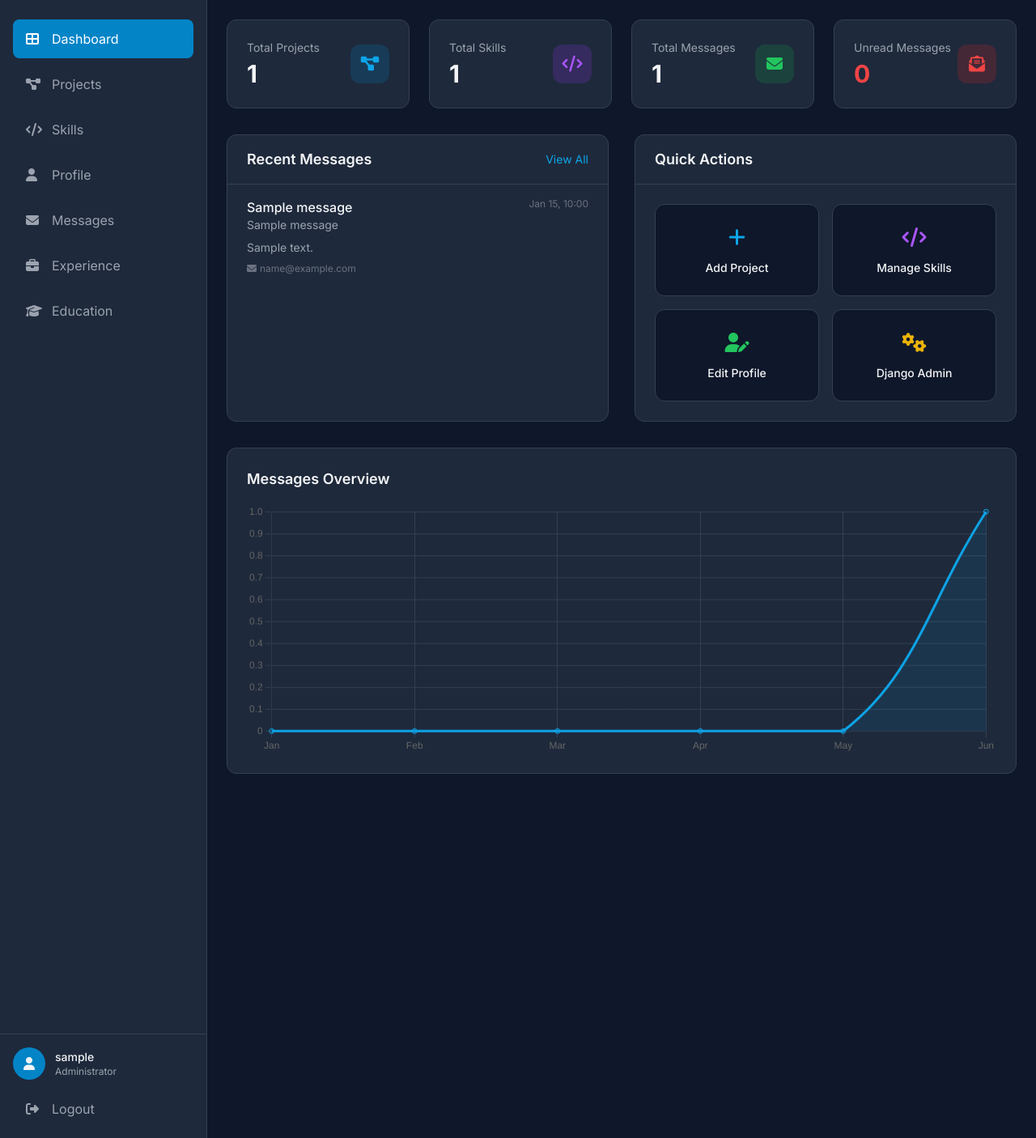
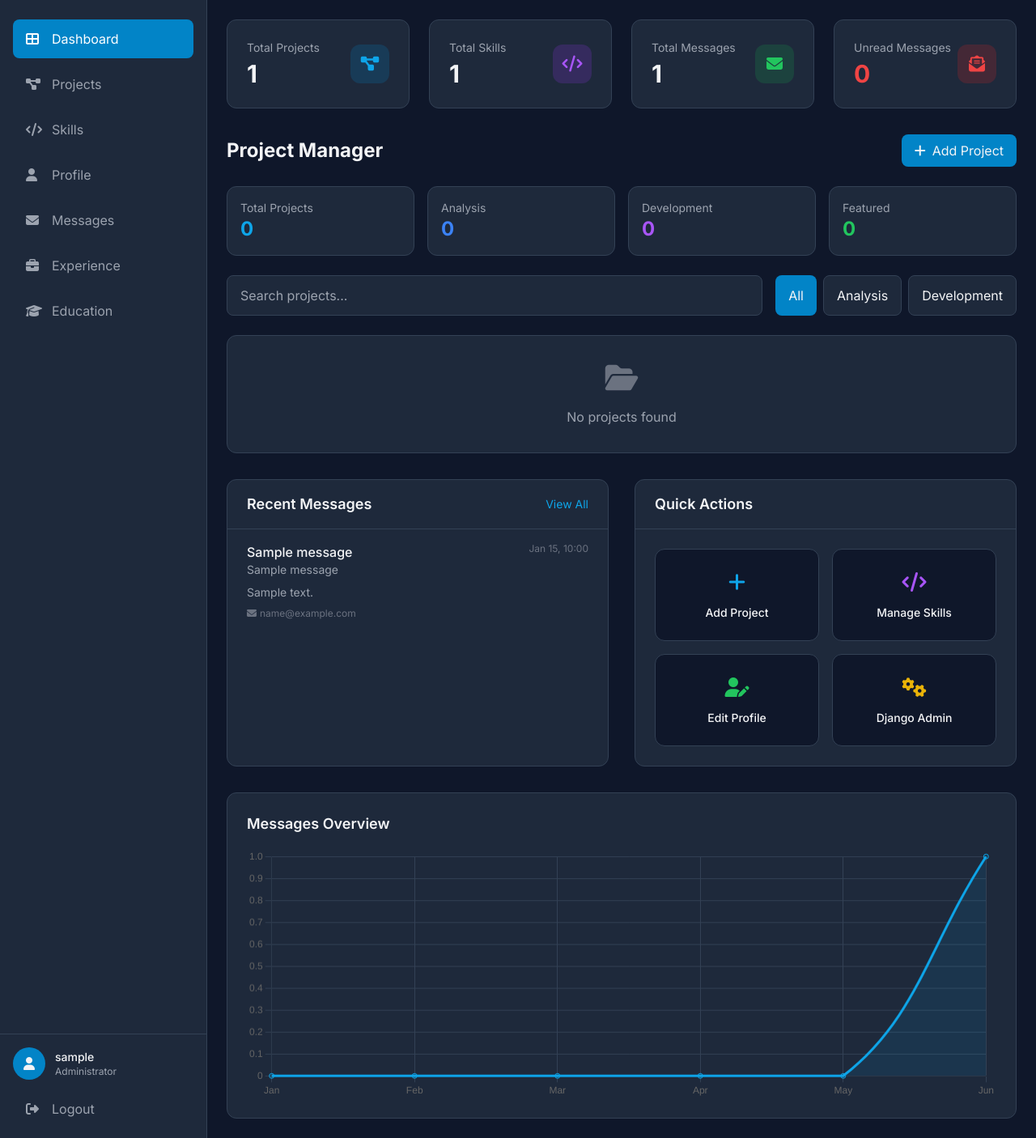
Before and after one commit to Madhiniganeshreddy123/portfolio, a Django app: page /accounts/dashboard/ in a window 1280 px wide. Shown: the part 64-1470 px from the top of the page at 81% size. Run offline with Django 5.2, Linux system fonts and the light colour scheme; a user stored in the database is signed in; tables that the repository leaves empty hold one stand-in row (values such as "Sample post"); some libraries are stand-ins or nearby versions.

Commit message:
Add REST API and React-like project dashboard with drag-drop reorder

```diff
--- a/core/views.py
+++ b/core/views.py
@@ -10,7 +10,12 @@ from django.contrib import messages
 from django.core.mail import send_mail
 from django.conf import settings
 from django.http import HttpResponse
+from django.db.models import F
+from rest_framework import viewsets, status
+from rest_framework.decorators import action
+from rest_framework.response import Response
 from .models import Profile, SkillCategory, Project, Experience, Education, Message
+from .serializers import ProjectSerializer, ProjectListSerializer
 
 
 class HomeView(TemplateView):
@@ -90,3 +95,20 @@ class ContactView(TemplateView):
             request, "Thank you for your message! I will get back to you soon."
         )
         return redirect("home")
+
+
+class ProjectViewSet(viewsets.ModelViewSet):
+    queryset = Project.objects.all().order_by("order")
+    serializer_class = ProjectSerializer
+
+    def get_serializer_class(self):
+        if self.action == "list":
+            return ProjectListSerializer
+        return ProjectSerializer
+
+    @action(detail=False, methods=["post"])
+    def reorder(self, request):
+        order_list = request.data.get("order", [])
+        for idx, project_id in enumerate(order_list):
+            Project.objects.filter(id=project_id).update(order=idx)
+        return Response({"status": "success"})
--- a/portfolio/urls.py
+++ b/portfolio/urls.py
@@ -5,6 +5,7 @@ from django.conf.urls.static import static
 
 urlpatterns = [
     path("admin/", admin.site.urls),
+    path("api/", include("core.api_urls")),
     path("", include("core.urls")),
     path("accounts/", include("accounts.urls")),
 ]
--- a/requirements.txt
+++ b/requirements.txt
@@ -5,3 +5,5 @@ python-dotenv>=1.0,<2.0
 Pillow>=10.0,<11.0
 dj-database-url>=2.0,<3.0
 psycopg[binary]>=3.0,<4.0
+djangorestframework>=3.14,<4.0
+django-cors-headers>=4.0,<5.0
--- /dev/null
+++ b/static/js/project-dashboard.js
@@ -0,0 +1,483 @@
+const API_BASE = '/api';
+
+class ProjectDashboard {
+    constructor(containerId) {
+        this.container = document.getElementById(containerId);
+        this.projects = [];
+        this.editingId = null;
+        this.filterCategory = 'all';
+        this.searchQuery = '';
+        this.draggedItem = null;
+        this.init();
+    }
+
+    async init() {
+        await this.loadProjects();
+        this.render();
+    }
+
+    async loadProjects() {
+        try {
+            const response = await fetch(`${API_BASE}/projects/`);
+            this.projects = await response.json();
+        } catch (error) {
+            console.error('Error loading projects:', error);
+        }
+    }
+
+    async saveProject(formData) {
+        const method = this.editingId ? 'PUT' : 'POST';
+        const url = this.editingId ? `${API_BASE}/projects/${this.editingId}/` : `${API_BASE}/projects/`;
+
+        try {
+            const response = await fetch(url, {
+                method,
+                body: formData,
+                headers: {
+                    'X-CSRFToken': this.getCookie('csrftoken')
+                }
+            });
+
+            if (response.ok) {
+                await this.loadProjects();
+                this.editingId = null;
+                this.render();
+                this.showNotification(this.editingId ? 'Project updated!' : 'Project created!');
+            }
+        } catch (error) {
+            console.error('Error saving project:', error);
+        }
+    }
+
+    async deleteProject(id) {
+        if (!confirm('Are you sure you want to delete this project?')) return;
+
+        try {
+            await fetch(`${API_BASE}/projects/${id}/`, {
+                method: 'DELETE',
+                headers: {
+                    'X-CSRFToken': this.getCookie('csrftoken')
+                }
+            });
+            await this.loadProjects();
+            this.render();
+            this.showNotification('Project deleted!');
+        } catch (error) {
+            console.error('Error deleting project:', error);
+        }
+    }
+
+    async reorderProjects(newOrder) {
+        try {
+            await fetch(`${API_BASE}/projects/reorder/`, {
+                method: 'POST',
+                body: JSON.stringify({ order: newOrder }),
+                headers: {
+                    'Content-Type': 'application/json',
+                    'X-CSRFToken': this.getCookie('csrftoken')
+                }
+            });
+        } catch (error) {
+            console.error('Error reordering projects:', error);
+        }
+    }
+
+    getFilteredProjects() {
+        let filtered = [...this.projects];
+
+        if (this.filterCategory !== 'all') {
+            filtered = filtered.filter(p => p.category === this.filterCategory);
+        }
+
+        if (this.searchQuery) {
+            const query = this.searchQuery.toLowerCase();
+            filtered = filtered.filter(p =>
+                p.title.toLowerCase().includes(query) ||
+                p.tech_stack.toLowerCase().includes(query) ||
+                p.description.toLowerCase().includes(query)
+            );
+        }
+
+        return filtered;
+    }
+
+    render() {
+        const filtered = this.getFilteredProjects();
+
+        this.container.innerHTML = `
+            <div class="space-y-6">
+                ${this.renderHeader()}
+                ${this.renderForm()}
+                ${this.renderStats()}
+                ${this.renderFilters()}
+                ${this.renderProjectList(filtered)}
+            </div>
+        `;
+
+        this.attachEventListeners();
+    }
+
+    renderHeader() {
+        return `
+            <div class="flex items-center justify-between">
+                <h2 class="text-2xl font-bold">Project Manager</h2>
+                <button id="addProjectBtn" class="px-4 py-2 bg-primary-600 hover:bg-primary-700 rounded-lg transition-colors">
+                    <i class="fas fa-plus mr-2"></i>Add Project
+                </button>
+            </div>
+        `;
+    }
+
+    renderForm() {
+        const project = this.editingId ? this.projects.find(p => p.id === this.editingId) : null;
+
+        return `
+            <div id="projectForm" class="${this.editingId ? 'block' : 'hidden'} bg-dark-card rounded-xl border border-dark-border p-6">
+                <h3 class="text-lg font-semibold mb-4">${this.editingId ? 'Edit Project' : 'Create New Project'}</h3>
+                <form id="formElement" class="space-y-4">
+                    <div class="grid md:grid-cols-2 gap-4">
+                        <div>
+                            <label class="block text-sm font-medium mb-2">Title *</label>
+                            <input type="text" name="title" required value="${project?.title || ''}"
+                                class="w-full px-4 py-3 bg-dark-bg border border-dark-border rounded-lg focus:ring-2 focus:ring-primary-500">
+                        </div>
+                        <div>
+                            <label class="block text-sm font-medium mb-2">Category *</label>
+                            <select name="category" required
+                                class="w-full px-4 py-3 bg-dark-bg border border-dark-border rounded-lg focus:ring-2 focus:ring-primary-500">
+                                <option value="analysis" ${project?.category === 'analysis' ? 'selected' : ''}>Analysis</option>
+                                <option value="development" ${project?.category === 'development' ? 'selected' : ''}>Development</option>
+                            </select>
+                        </div>
+                    </div>
+
+                    <div>
+                        <label class="block text-sm font-medium mb-2">Description *</label>
+                        <textarea name="description" required rows="3"
+                            class="w-full px-4 py-3 bg-dark-bg border border-dark-border rounded-lg focus:ring-2 focus:ring-primary-500">${project?.description || ''}</textarea>
+                    </div>
+
+                    <div>
+                        <label class="block text-sm font-medium mb-2">Detailed Description</label>
+                        <textarea name="detailed_description" rows="5"
+                            class="w-full px-4 py-3 bg-dark-bg border border-dark-border rounded-lg focus:ring-2 focus:ring-primary-500">${project?.detailed_description || ''}</textarea>
+                    </div>
+
+                    <div>
+                        <label class="block text-sm font-medium mb-2">Tech Stack * (comma separated)</label>
+                        <input type="text" name="tech_stack" required value="${project?.tech_stack || ''}"
+                            class="w-full px-4 py-3 bg-dark-bg border border-dark-border rounded-lg focus:ring-2 focus:ring-primary-500"
+                            placeholder="Python, Django, React, ML">
+                    </div>
+
+                    <div class="grid md:grid-cols-2 gap-4">
+                        <div>
+                            <label class="block text-sm font-medium mb-2">GitHub URL</label>
+                            <input type="url" name="github_link" value="${project?.github_link || ''}"
+                                class="w-full px-4 py-3 bg-dark-bg border border-dark-border rounded-lg focus:ring-2 focus:ring-primary-500">
+                        </div>
+                        <div>
+                            <label class="block text-sm font-medium mb-2">Live URL</label>
+                            <input type="url" name="demo_link" value="${project?.demo_link || ''}"
+                                class="w-full px-4 py-3 bg-dark-bg border border-dark-border rounded-lg focus:ring-2 focus:ring-primary-500">
+                        </div>
+                    </div>
+
+                    <div class="grid md:grid-cols-2 gap-4">
+                        <div>
+                            <label class="block text-sm font-medium mb-2">Image URL</label>
+                            <input type="text" name="image" value="${project?.image || ''}"
+                                class="w-full px-4 py-3 bg-dark-bg border border-dark-border rounded-lg focus:ring-2 focus:ring-primary-500"
+                                placeholder="https://example.com/image.jpg">
+                        </div>
+                        <div>
+                            <label class="block text-sm font-medium mb-2">Order</label>
+                            <input type="number" name="order" value="${project?.order || 0}"
+                                class="w-full px-4 py-3 bg-dark-bg border border-dark-border rounded-lg focus:ring-2 focus:ring-primary-500">
+                        </div>
+                    </div>
+
+                    <div class="flex items-center gap-4">
+                        <input type="checkbox" name="is_featured" id="is_featured" ${project?.is_featured ? 'checked' : ''}>
+                        <label for="is_featured" class="text-sm">Featured Project</label>
+                    </div>
+
+                    <div class="flex gap-4">
+                        <button type="submit" class="px-6 py-3 bg-primary-600 hover:bg-primary-700 rounded-lg transition-colors">
+                            ${this.editingId ? 'Update Project' : 'Create Project'}
+                        </button>
+                        <button type="button" id="cancelBtn" class="px-6 py-3 bg-gray-600 hover:bg-gray-700 rounded-lg transition-colors">
+                            Cancel
+                        </button>
+                    </div>
+                </form>
+            </div>
+        `;
+    }
+
+    renderStats() {
+        const total = this.projects.length;
+        const analysis = this.projects.filter(p => p.category === 'analysis').length;
+        const development = this.projects.filter(p => p.category === 'development').length;
+        const featured = this.projects.filter(p => p.is_featured).length;
+
+        return `
+            <div class="grid grid-cols-2 md:grid-cols-4 gap-4">
+                <div class="bg-dark-card rounded-xl p-4 border border-dark-border">
+                    <p class="text-gray-400 text-sm">Total Projects</p>
+                    <p class="text-2xl font-bold text-primary-500">${total}</p>
+                </div>
+                <div class="bg-dark-card rounded-xl p-4 border border-dark-border">
+                    <p class="text-gray-400 text-sm">Analysis</p>
+                    <p class="text-2xl font-bold text-blue-500">${analysis}</p>
+                </div>
+                <div class="bg-dark-card rounded-xl p-4 border border-dark-border">
+                    <p class="text-gray-400 text-sm">Development</p>
+                    <p class="text-2xl font-bold text-purple-500">${development}</p>
+                </div>
+                <div class="bg-dark-card rounded-xl p-4 border border-dark-border">
+                    <p class="text-gray-400 text-sm">Featured</p>
+                    <p class="text-2xl font-bold text-green-500">${featured}</p>
+                </div>
+            </div>
+        `;
+    }
+
+    renderFilters() {
+        return `
+            <div class="flex flex-wrap gap-4">
+                <div class="flex-1 min-w-[200px]">
+                    <input type="text" id="searchInput" placeholder="Search projects..."
+                        class="w-full px-4 py-3 bg-dark-card border border-dark-border rounded-lg focus:ring-2 focus:ring-primary-500"
+                        value="${this.searchQuery}">
+                </div>
+                <div class="flex gap-2">
+                    <button class="filter-btn px-4 py-2 rounded-lg transition-colors ${this.filterCategory === 'all' ? 'bg-primary-600' : 'bg-dark-card border border-dark-border hover:bg-dark-border'}" data-category="all">
+                        All
+                    </button>
+                    <button class="filter-btn px-4 py-2 rounded-lg transition-colors ${this.filterCategory === 'analysis' ? 'bg-primary-600' : 'bg-dark-card border border-dark-border hover:bg-dark-border'}" data-category="analysis">
+                        Analysis
+                    </button>
+                    <button class="filter-btn px-4 py-2 rounded-lg transition-colors ${this.filterCategory === 'development' ? 'bg-primary-600' : 'bg-dark-card border border-dark-border hover:bg-dark-border'}" data-category="development">
+                        Development
+                    </button>
+                </div>
+            </div>
+        `;
+    }
+
+    renderProjectList(projects) {
+        if (projects.length === 0) {
+            return `
+                <div class="bg-dark-card rounded-xl border border-dark-border p-8 text-center">
+                    <i class="fas fa-folder-open text-4xl text-gray-500 mb-4"></i>
+                    <p class="text-gray-400">No projects found</p>
+                </div>
+            `;
+        }
+
+        return `
+            <div id="projectList" class="bg-dark-card rounded-xl border border-dark-border overflow-hidden">
+                <div class="p-4 border-b border-dark-border bg-dark-border/30">
+                    <p class="text-sm text-gray-400"><i class="fas fa-arrows-alt mr-2"></i>Drag to reorder</p>
+                </div>
+                <div class="divide-y divide-dark-border">
+                    ${projects.map(project => this.renderProjectCard(project)).join('')}
+                </div>
+            </div>
+        `;
+    }
+
+    renderProjectCard(project) {
+        const categoryColor = project.category === 'analysis' ? 'text-blue-500' : 'text-purple-500';
+        const categoryBg = project.category === 'analysis' ? 'bg-blue-500/20' : 'bg-purple-500/20';
+        const techStackArray = project.tech_stack.split(',').map(t => t.trim()).filter(t => t);
+
+        return `
+            <div class="project-card p-4 hover:bg-dark-border/30 transition-colors cursor-move" data-id="${project.id}" draggable="true">
+                <div class="flex items-start gap-4">
+                    <div class="flex items-center gap-2 text-gray-400 cursor-move handle">
+                        <i class="fas fa-grip-vertical"></i>
+                    </div>
+                    <div class="w-20 h-20 rounded-lg overflow-hidden flex-shrink-0 bg-dark-bg">
+                        ${project.image ?
+                            `<img src="${project.image}" alt="${project.title}" class="w-full h-full object-cover">` :
+                            `<div class="w-full h-full flex items-center justify-center text-gray-500"><i class="fas fa-image"></i></div>`
+                        }
+                    </div>
+                    <div class="flex-1 min-w-0">
+                        <div class="flex items-center gap-2 mb-1">
+                            <h4 class="font-semibold truncate">${project.title}</h4>
+                            <span class="px-2 py-0.5 rounded text-xs ${categoryBg} ${categoryColor} capitalize">${project.category}</span>
+                            ${project.is_featured ? '<span class="px-2 py-0.5 rounded text-xs bg-yellow-500/20 text-yellow-500"><i class="fas fa-star"></i></span>' : ''}
+                        </div>
+                        <p class="text-sm text-gray-400 line-clamp-2 mb-2">${project.description}</p>
+                        <div class="flex flex-wrap gap-1 mb-2">
+                            ${techStackArray.slice(0, 5).map(tech => `
+                                <span class="px-2 py-0.5 bg-dark-bg rounded text-xs text-gray-400">${tech}</span>
+                            `).join('')}
+                            ${techStackArray.length > 5 ? `<span class="text-xs text-gray-500">+${techStackArray.length - 5}</span>` : ''}
+                        </div>
+                        <div class="flex items-center gap-4 text-xs text-gray-500">
+                            <span><i class="fas fa-sort mr-1"></i>Order: ${project.order}</span>
+                            ${project.github_link ? `<a href="${project.github_link}" target="_blank" class="hover:text-primary-500"><i class="fab fa-github mr-1"></i>Code</a>` : ''}
+                            ${project.demo_link ? `<a href="${project.demo_link}" target="_blank" class="hover:text-primary-500"><i class="fas fa-external-link-alt mr-1"></i>Demo</a>` : ''}
+                        </div>
+                    </div>
+                    <div class="flex flex-col gap-2">
+                        <button class="edit-btn px-3 py-1 bg-primary-600/20 text-primary-500 rounded hover:bg-primary-600/30 transition-colors text-sm" data-id="${project.id}">
+                            <i class="fas fa-edit"></i>
+                        </button>
+                        <button class="delete-btn px-3 py-1 bg-red-600/20 text-red-500 rounded hover:bg-red-600/30 transition-colors text-sm" data-id="${project.id}">
+                            <i class="fas fa-trash"></i>
+                        </button>
+                    </div>
+                </div>
+            </div>
+        `;
+    }
+
+    attachEventListeners() {
+        const addBtn = document.getElementById('addProjectBtn');
+        const form = document.getElementById('formElement');
+        const cancelBtn = document.getElementById('cancelBtn');
+        const searchInput = document.getElementById('searchInput');
+
+        if (addBtn) {
+            addBtn.addEventListener('click', () => {
+                this.editingId = null;
+                this.render();
+            });
+        }
+
+        if (form) {
+            form.addEventListener('submit', async (e) => {
+                e.preventDefault();
+                const formData = new FormData(form);
+
+                if (formData.get('is_featured') === 'on') {
+                    formData.set('is_featured', 'true');
+                } else {
+                    formData.set('is_featured', 'false');
+                }
+
+                await this.saveProject(formData);
+            });
+        }
+
+        if (cancelBtn) {
+            cancelBtn.addEventListener('click', () => {
+                this.editingId = null;
+                this.render();
+            });
+        }
+
+        if (searchInput) {
+            searchInput.addEventListener('input', (e) => {
+                this.searchQuery = e.target.value;
+                this.render();
+            });
+        }
+
+        document.querySelectorAll('.filter-btn').forEach(btn => {
+            btn.addEventListener('click', () => {
+                this.filterCategory = btn.dataset.category;
+                this.render();
+            });
+        });
+
+        document.querySelectorAll('.edit-btn').forEach(btn => {
+            btn.addEventListener('click', () => {
+                this.editingId = parseInt(btn.dataset.id);
+                this.render();
+                document.getElementById('projectForm').scrollIntoView({ behavior: 'smooth' });
+            });
+        });
+
+        document.querySelectorAll('.delete-btn').forEach(btn => {
+            btn.addEventListener('click', () => {
+                this.deleteProject(parseInt(btn.dataset.id));
+            });
+        });
+
+        this.setupDragAndDrop();
+    }
+
+    setupDragAndDrop() {
+        const list = document.getElementById('projectList');
+        if (!list) return;
+
+        const cards = list.querySelectorAll('.project-card');
+
+        cards.forEach(card => {
+            card.addEventListener('dragstart', (e) => {
+                this.draggedItem = card;
+                card.classList.add('opacity-50');
+                e.dataTransfer.effectAllowed = 'move';
+            });
+
+            card.addEventListener('dragend', () => {
+                card.classList.remove('opacity-50');
+                this.draggedItem = null;
+            });
+
+            card.addEventListener('dragover', (e) => {
+                e.preventDefault();
+                e.dataTransfer.dropEffect = 'move';
+            });
+
+            card.addEventListener('drop', async (e) => {
+                e.preventDefault();
+                if (this.draggedItem && this.draggedItem !== card) {
+                    const allCards = [...list.querySelectorAll('.project-card')];
+                    const draggedIdx = allCards.indexOf(this.draggedItem);
+                    const targetIdx = allCards.indexOf(card);
+
+                    if (draggedIdx < targetIdx) {
+                        card.parentNode.insertBefore(this.draggedItem, card.nextSibling);
+                    } else {
+                        card.parentNode.insertBefore(this.draggedItem, card);
+                    }
+
+                    const newOrder = [...list.querySelectorAll('.project-card')].map(c => parseInt(c.dataset.id));
+                    await this.reorderProjects(newOrder);
+                    await this.loadProjects();
+                    this.render();
+                }
+            });
+        });
+    }
+
+    getCookie(name) {
+        let cookieValue = null;
+        if (document.cookie && document.cookie !== '') {
+            const cookies = document.cookie.split(';');
+            for (let i = 0; i < cookies.length; i++) {
+                const cookie = cookies[i].trim();
+                if (cookie.substring(0, name.length + 1) === (name + '=')) {
+                    cookieValue = decodeURIComponent(cookie.substring(name.length + 1));
+                    break;
+                }
+            }
+        }
+        return cookieValue;
+    }
+
+    showNotification(message) {
+        const notification = document.createElement('div');
+        notification.className = 'fixed bottom-4 right-4 px-6 py-3 bg-green-600 text-white rounded-lg shadow-lg z-50';
+        notification.innerHTML = `<i class="fas fa-check-circle mr-2"></i>${message}`;
+        document.body.appendChild(notification);
+
+        setTimeout(() => {
+            notification.remove();
+        }, 3000);
+    }
+}
+
+document.addEventListener('DOMContentLoaded', () => {
+    const container = document.getElementById('projectDashboard');
+    if (container) {
+        window.projectDashboard = new ProjectDashboard('projectDashboard');
+    }
+});
--- a/templates/accounts/dashboard.html
+++ b/templates/accounts/dashboard.html
@@ -1,4 +1,5 @@
 {% extends 'accounts/base.html' %}
+{% load static %}
 
 {% block header %}Dashboard{% endblock %}
 
@@ -52,6 +53,11 @@
             </div>
         </div>
     </div>
+</div>
+
+<!-- Project Management Section -->
+<div class="mb-8">
+    <div id="projectDashboard"></div>
 </div>
 
 <!-- Recent Messages & Quick Actions -->
@@ -121,6 +127,8 @@
 {% endblock %}
 
 {% block extra_js %}
+{{ block.super }}
+<script src="{% static 'js/project-dashboard.js' %}"></script>
 <script>
     const ctx = document.getElementById('messagesChart').getContext('2d');
     new Chart(ctx, {
```
Also changed, not shown: core/admin.py (+20 -4 lines), core/api_urls.py (added, +7 -0 lines), core/models.py (+9 -0 lines), core/serializers.py (added, +40 -0 lines), portfolio/settings.py (+16 -0 lines), core/migrations/0003_project_category_project_detailed_description.py (added).
